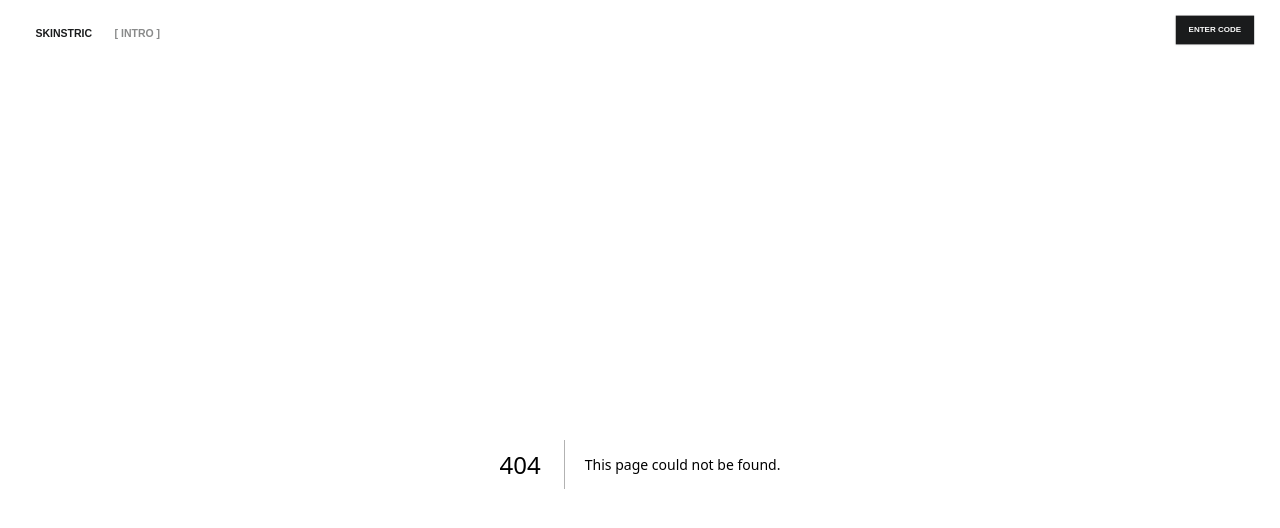
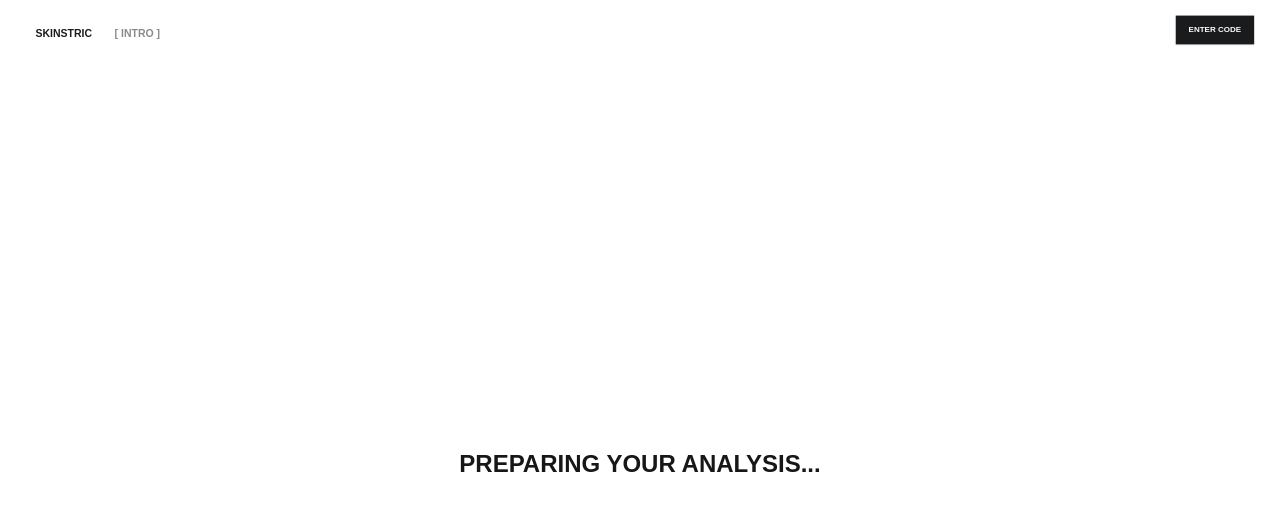
Before and after one commit to jkarnwie2000/julius-skinstric-project, a Next.js app: page /analysis in a window 1280 px wide. Before the commit this address had no page. Shown: the top 528 px of the page. Built offline with nearby package versions, Linux system fonts and the light colour scheme.

Commit message:
Refine photo page layout

```diff
--- /dev/null
+++ b/app/analysis/page.tsx
@@ -0,0 +1,11 @@
+"use client";
+
+export default function AnalysisPage() {
+  return (
+    <main className="min-h-screen flex items-center justify-center">
+      <h1 className="text-2xl font-semibold">
+        PREPARING YOUR ANALYSIS...
+      </h1>
+    </main>
+  );
+}
--- a/app/components/UploadOptions.tsx
+++ b/app/components/UploadOptions.tsx
@@ -1,4 +1,6 @@
 "use client";
+
+import { useRouter } from "next/navigation";
 
 import {
   Dispatch,
@@ -28,6 +30,7 @@
   const [cameraActive, setCameraActive] = useState(false);
   const canvasRef = useRef<HTMLCanvasElement>(null);
   const [capturedImage, setCapturedImage] = useState<string | null>(null);
+  const router = useRouter();
 
   const handleAllowCamera = async () => {
     try {
@@ -112,7 +115,7 @@
   streamRef.current
     ?.getTracks()
     .forEach((track) => track.stop());
-
+    router.push("/analysis");
   console.log("Photo confirmed and ready for analysis.");
 };
 
```
